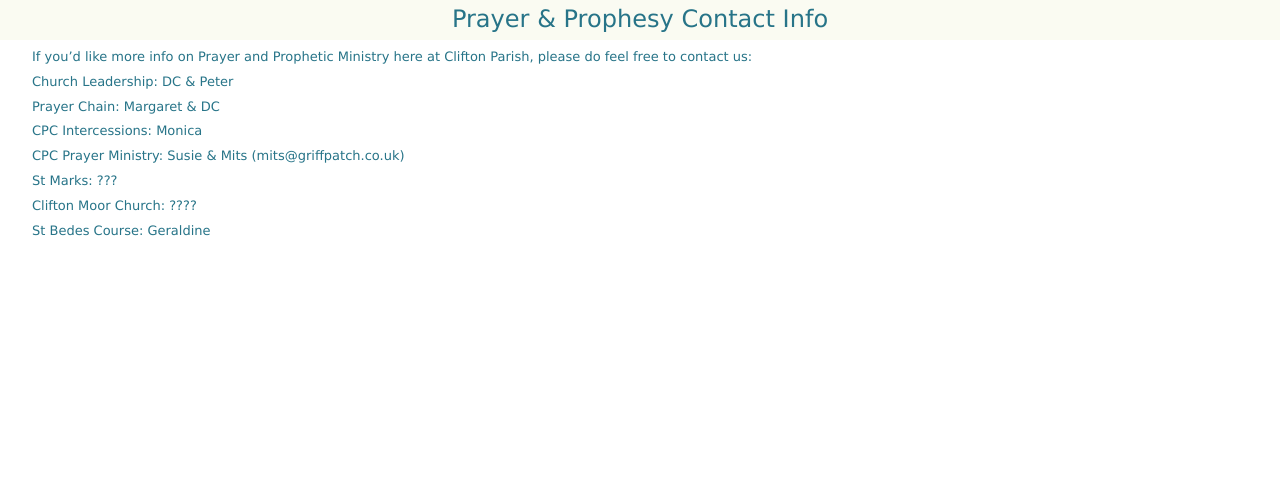
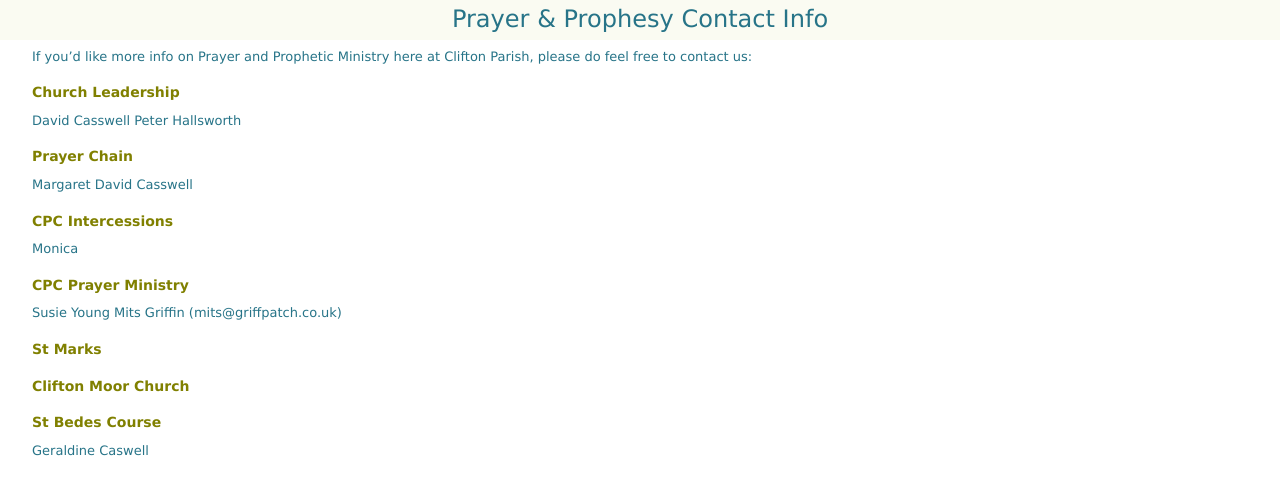
Before and after one commit to griffpatch/CPCYorkPP, a Jekyll site: the page built from pages/contacts.md, in a window 1280 px wide. Shown: the top 495 px of the page. Built offline with Jekyll 4.4.1, drawn with Linux system fonts in a browser that asks for light colours.

Commit message:
Update contacts.md

```diff
--- a/pages/contacts.md
+++ b/pages/contacts.md
@@ -8,16 +8,31 @@ Prayer & Prophesy Contact Info
 ==============================
 If you’d like more info on Prayer and Prophetic Ministry here at Clifton Parish, please do feel free to contact us:
 
-Church Leadership: DC & Peter
+Church Leadership
+-----------------
+David Casswell
+Peter Hallsworth
 
-Prayer Chain: Margaret & DC
+Prayer Chain
+------------
+Margaret
+David Casswell
 
-CPC Intercessions: Monica
+CPC Intercessions
+-----------------
+Monica
 
-CPC Prayer Ministry: Susie & Mits (mits@griffpatch.co.uk)
+CPC Prayer Ministry
+-------------------
+Susie Young
+Mits Griffin (mits@griffpatch.co.uk)
 
-St Marks: ???
+St Marks
+--------
 
-Clifton Moor Church: ????
+Clifton Moor Church
+-------------------
 
-St Bedes Course: Geraldine
+St Bedes Course
+---------------
+Geraldine Caswell
```
